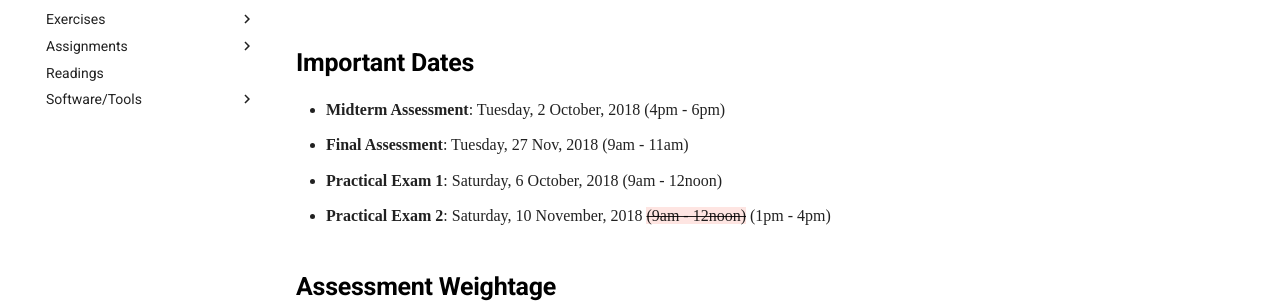
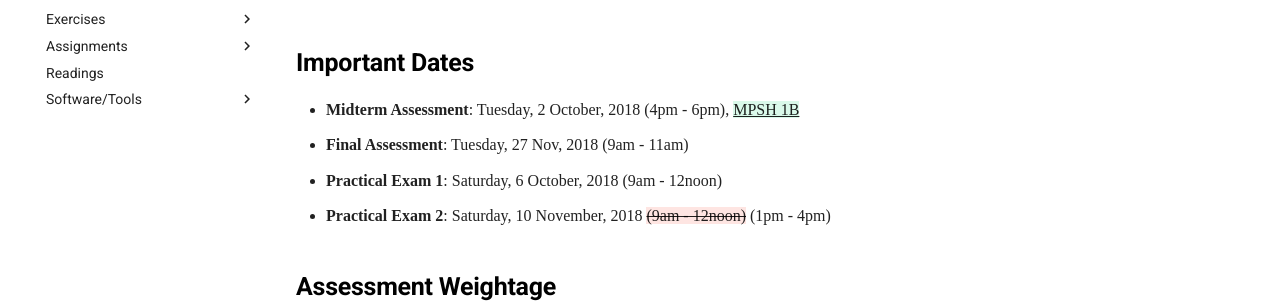
Before and after one commit to LL-Pengfei/CS1010-AY1819S1-Personal, an MkDocs documentation site: the page built from docs/about.md, in a window 1280 px wide and 900 px high, scrolled down 1232 px. Shown: the part 323-626 px from the top of the window. Built offline with MkDocs 1.6.1 and Material for MkDocs 9.7.7, drawn with Linux system fonts in a browser that asks for light colours; nearby versions of some CDN libraries; some web fonts are replaced; formulas are drawn with MathJax 3; comment, search, counter and statistics services are not loaded; old or Windows-style settings are respelled for this version of MkDocs.

Commit message:
Added venue for MPSH 1

```diff
--- a/docs/about.md
+++ b/docs/about.md
@@ -41,7 +41,7 @@ This module introduces the fundamental concepts of problem solving by computing
 
 ## Important Dates
 
-- **Midterm Assessment**: Tuesday, 2 October, 2018 (4pm - 6pm)
+- **Midterm Assessment**: Tuesday, 2 October, 2018 (4pm - 6pm), {++MPSH 1B++}
 - **Final Assessment**: Tuesday, 27 Nov, 2018 (9am - 11am)
 - **Practical Exam 1**: Saturday, 6 October, 2018 (9am - 12noon)
 - **Practical Exam 2**: Saturday, 10 November, 2018 {--(9am - 12noon)--} (1pm - 4pm)
```
